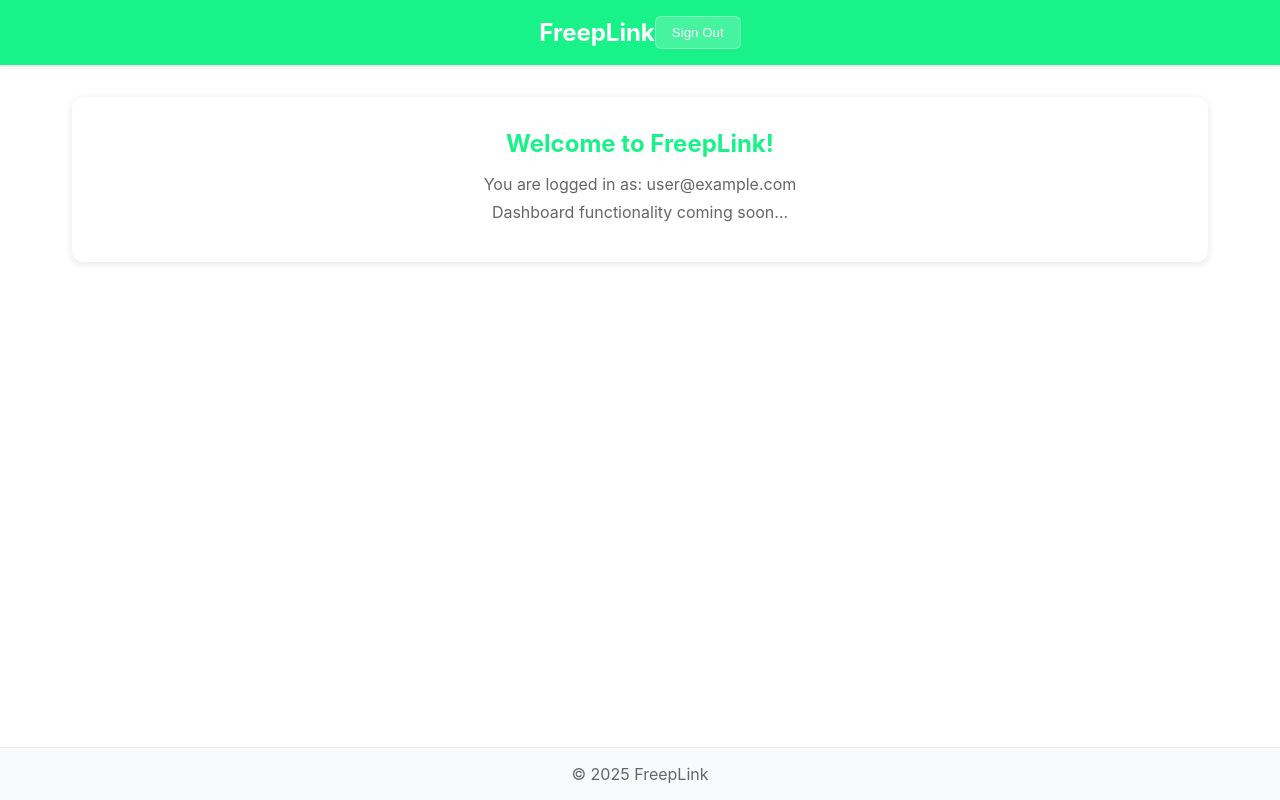
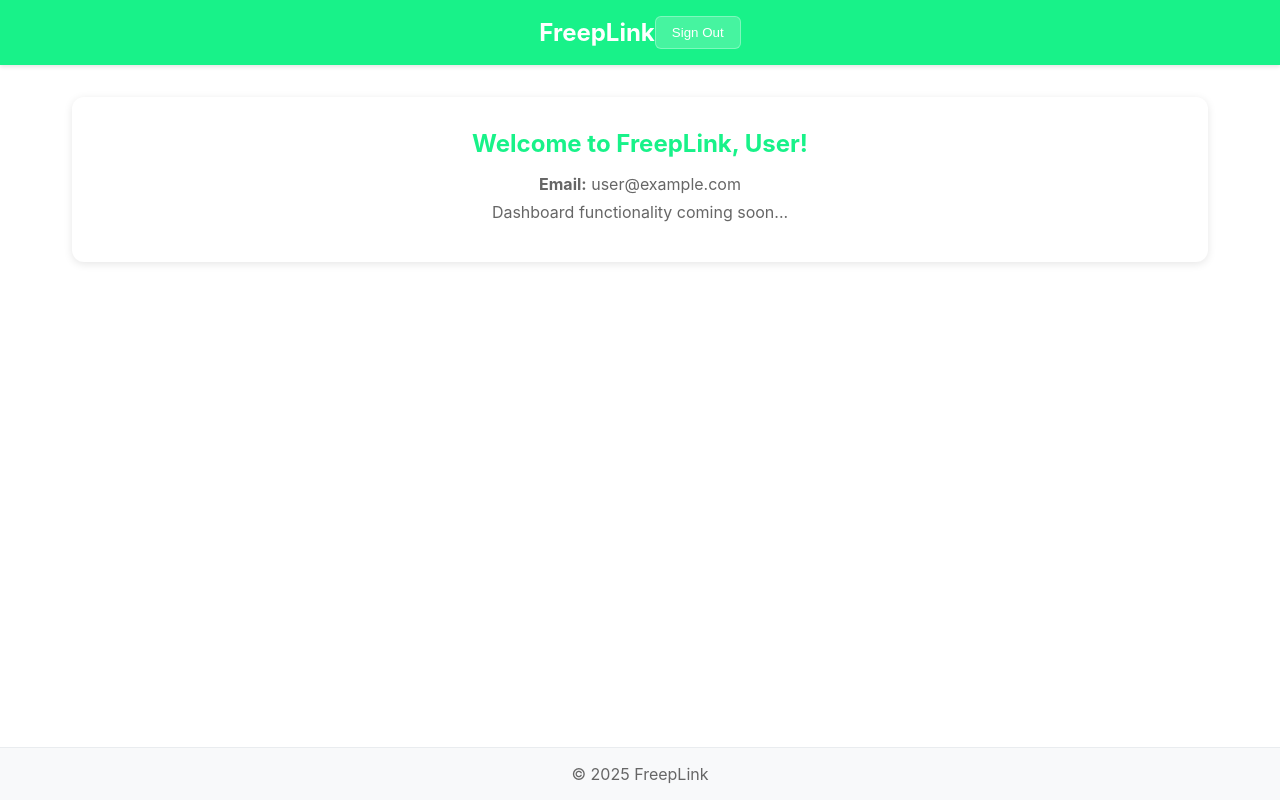
Before and after one commit to James-Keenan/FreepLink, a React (Create React App) app: page /dashboard in a window 1280 px wide. Built offline with nearby package versions, Linux system fonts and the light colour scheme; no server answers; the database is empty; sample sign-in values are in the browser's storage.

Commit message:
Add GitHub Pages deployment, username display, and member since feature

```diff
--- a/src/App.js
+++ b/src/App.js
@@ -1,7 +1,8 @@
 import React, { useState, useEffect } from 'react';
 import { BrowserRouter as Router, Routes, Route, Navigate } from 'react-router-dom';
 import { onAuthStateChanged } from 'firebase/auth';
-import { auth } from './services/firebase';
+import { doc, getDoc } from 'firebase/firestore';
+import { auth, db } from './services/firebase';
 import Dashboard from './pages/Dashboard';
 import Login from './pages/Login';
 import Signup from './pages/Signup';
@@ -13,8 +14,31 @@ function App() {
   const [loading, setLoading] = useState(true);
 
   useEffect(() => {
-    const unsubscribe = onAuthStateChanged(auth, (user) => {
-      setUser(user);
+    const unsubscribe = onAuthStateChanged(auth, async (firebaseUser) => {
+      if (firebaseUser) {
+        try {
+          // Fetch additional user data from Firestore
+          const userDocRef = doc(db, 'users', firebaseUser.uid);
+          const userDocSnap = await getDoc(userDocRef);
+
+          if (userDocSnap.exists()) {
+            // Combine Firebase Auth user with Firestore data
+            const userData = userDocSnap.data();
+            setUser({
+              ...firebaseUser,
+              ...userData
+            });
+          } else {
+            // If no Firestore document exists, just use Firebase Auth user
+            setUser(firebaseUser);
+          }
+        } catch (error) {
+          console.error('Error fetching user data:', error);
+          setUser(firebaseUser);
+        }
+      } else {
+        setUser(null);
+      }
       setLoading(false);
     });
 
--- a/src/pages/Dashboard.js
+++ b/src/pages/Dashboard.js
@@ -3,13 +3,38 @@ import Header from '../components/Header';
 import Footer from '../components/Footer';
 
 const Dashboard = ({ user }) => {
+  // Function to format the member since date
+  const formatMemberSince = (timestamp) => {
+    if (!timestamp) return 'Unknown';
+
+    // Handle Firestore Timestamp object
+    const date = timestamp.toDate ? timestamp.toDate() : new Date(timestamp);
+
+    return date.toLocaleDateString('en-US', {
+      year: 'numeric',
+      month: 'long',
+      day: 'numeric'
+    });
+  };
+
   return (
     <div className="dashboard-container">
       <Header user={user} />
       <main>
         <div className="user-info">
-          <h2>Welcome to FreepLink!</h2>
-          <p>You are logged in as: {user?.email}</p>
+          <h2>Welcome to FreepLink, {user?.userName || user?.firstName || 'User'}!</h2>
+          <div className="user-details">
+            {user?.firstName && user?.lastName && (
+              <p><strong>Name:</strong> {user.firstName} {user.lastName}</p>
+            )}
+            {user?.userName && (
+              <p><strong>Username:</strong> {user.userName}</p>
+            )}
+            {user?.email && <p><strong>Email:</strong> {user.email}</p>}
+            {user?.createdAt && (
+              <p><strong>Member Since:</strong> {formatMemberSince(user.createdAt)}</p>
+            )}
+          </div>
           <p>Dashboard functionality coming soon...</p>
         </div>
       </main>
```
